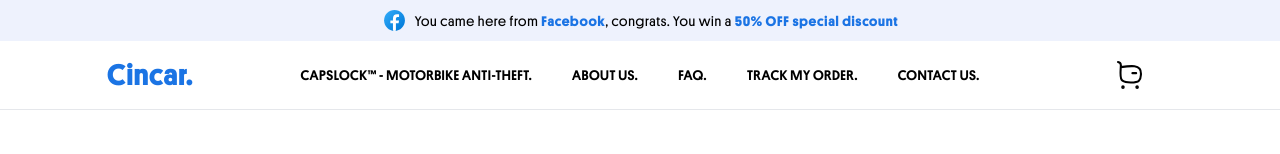
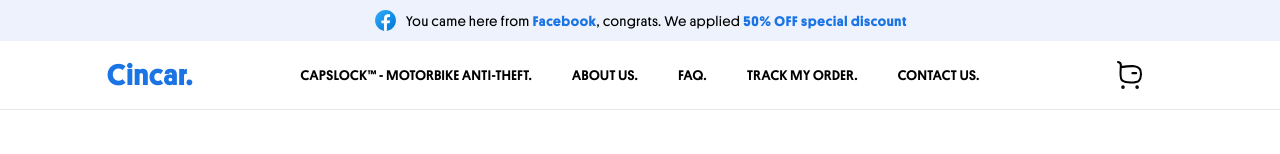
Before and after one commit to KolyStudio/Vehicules, a Next.js app: page / in a window 1280 px wide. Shown: the top 154 px of the page. Built offline with nearby package versions, Linux system fonts and the light colour scheme.

Commit message:
first commit

```diff
--- a/components/Announcement.js
+++ b/components/Announcement.js
@@ -9,7 +9,7 @@ export default function Announcement() {
                 className='w-[25px] lg:static absolute left-2'
               />
 
-               <div className="lg:pl-0 pl-6" >You came here from <strong className="text-primary">Facebook</strong>, congrats. You win a <strong className="text-primary">50% OFF special discount</strong>
+               <div className="lg:pl-0 pl-6" >You came here from <strong className="text-primary">Facebook</strong>, congrats. We applied <strong className="text-primary">50% OFF special discount</strong>
               </div>
     </section>
   );
```
